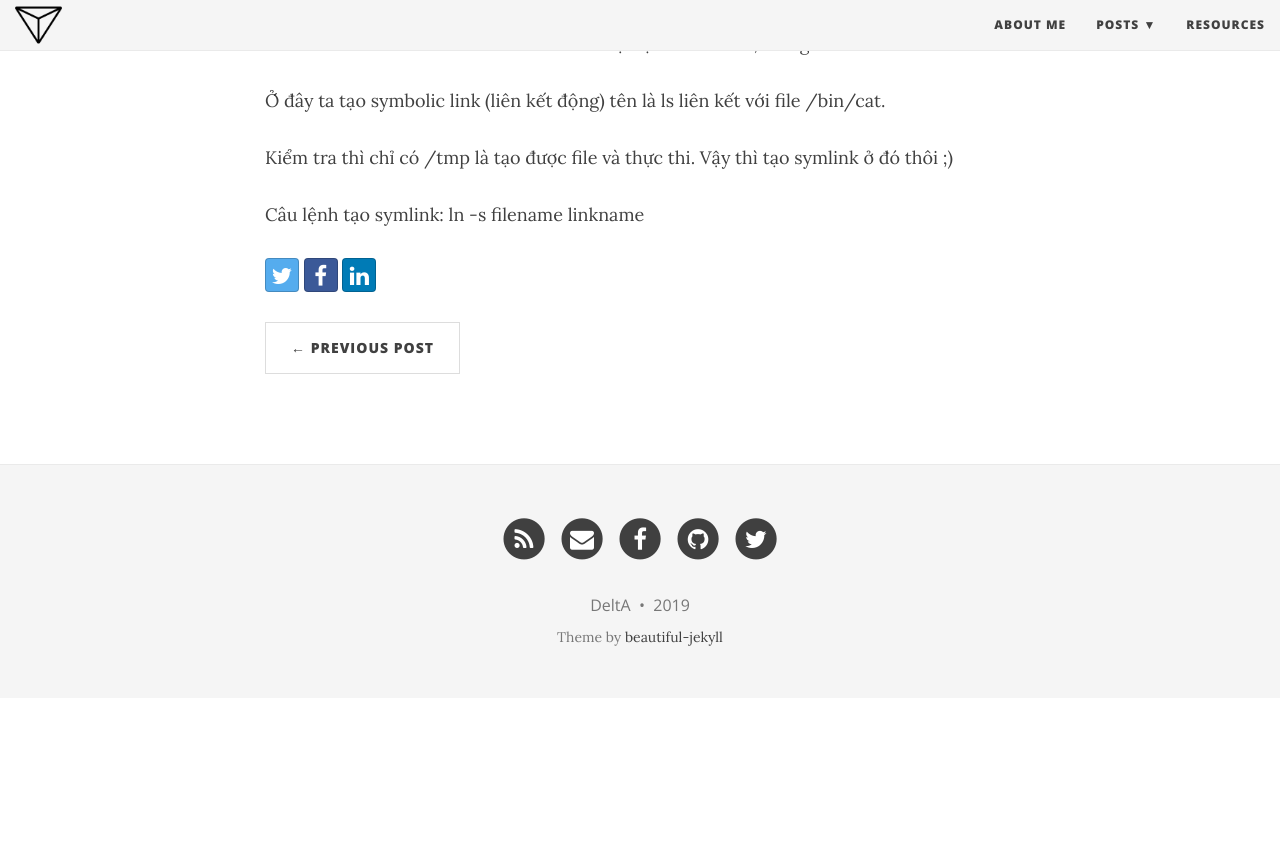
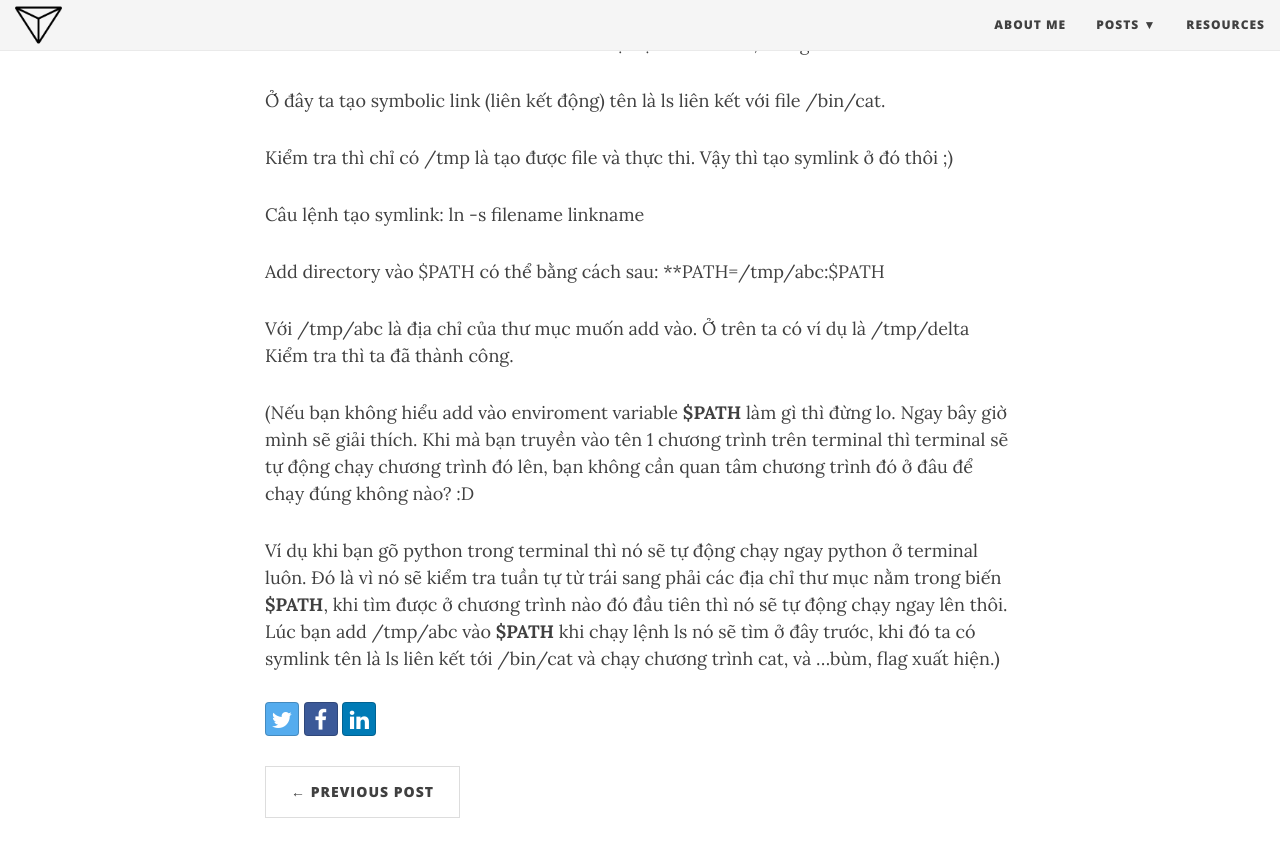
Before and after one commit to Delt-A/delt-a.github.io, a Jekyll site: the page built from _posts/2019-05-08-app-script-bash-system-1.md, in a window 1280 px wide and 900 px high, scrolled down 739 px. Shown: the top 857 px of the window. Built offline with Jekyll 4.4.1, drawn with Linux system fonts in a browser that asks for light colours; nearby versions of some CDN libraries; before the commit the page ends 1437 px from its top, so only the background shows below that.

Commit message:
Create 2019-05-08-app-script-bash-system-1.md

```diff
--- a/_posts/2019-05-08-app-script-bash-system-1.md
+++ b/_posts/2019-05-08-app-script-bash-system-1.md
@@ -21,3 +21,13 @@ Flag nằm ở /challenge/app-script/ch11/.passwd nhưng ta không có quyền t
 Kiểm tra thì chỉ có /tmp là tạo được file và thực thi. Vậy thì tạo symlink ở đó thôi ;)
 
 Câu lệnh tạo symlink: ln -s filename linkname
+
+Add directory vào $PATH có thể bằng cách sau:
+**PATH=/tmp/abc:$PATH
+
+Với /tmp/abc là địa chỉ của thư mục muốn add vào. Ở trên ta có ví dụ là /tmp/delta
+Kiểm tra thì ta đã thành công.
+
+(Nếu bạn không hiểu add vào enviroment variable **$PATH** làm gì thì đừng lo. Ngay bây giờ mình sẽ giải thích. Khi mà bạn truyền vào tên 1 chương trình trên terminal thì terminal sẽ tự động chạy chương trình đó lên, bạn không cần quan tâm chương trình đó ở đâu để chạy đúng không nào? :D
+
+Ví dụ khi bạn gõ python trong terminal thì nó sẽ tự động chạy ngay python ở terminal luôn. Đó là vì nó sẽ kiểm tra tuần tự từ trái sang phải các địa chỉ thư mục nằm trong biến **$PATH**, khi tìm được ở chương trình nào đó đầu tiên thì nó sẽ tự động chạy ngay lên thôi. Lúc bạn add /tmp/abc vào **$PATH** khi chạy lệnh ls nó sẽ tìm ở đây trước, khi đó ta có symlink tên là ls liên kết tới /bin/cat và chạy chương trình cat, và …bùm, flag xuất hiện.)
```
